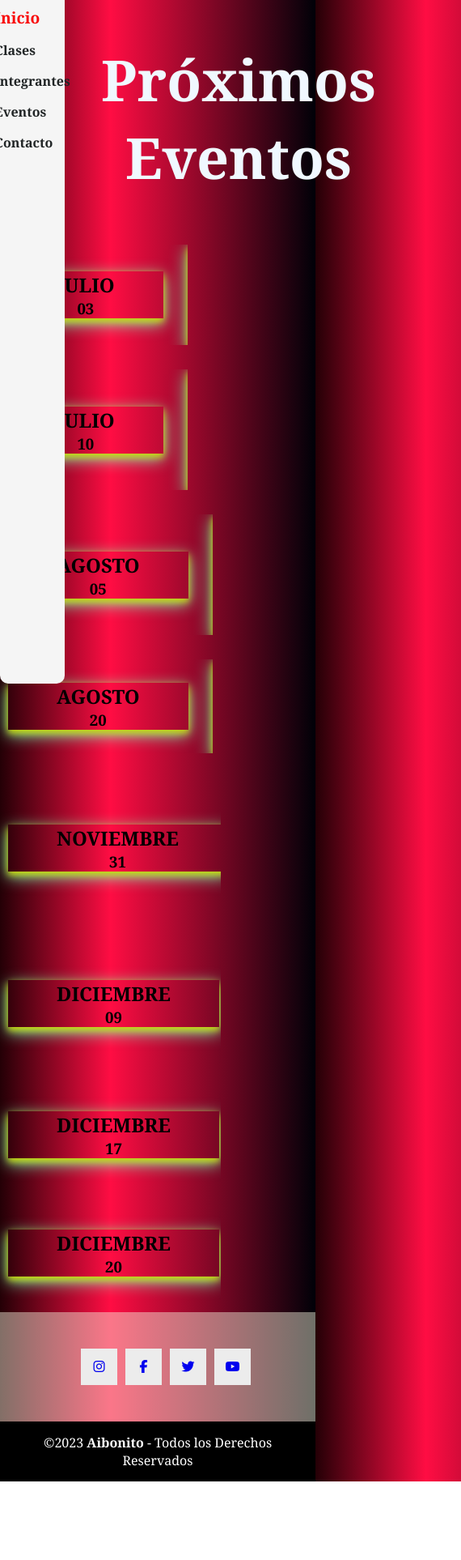
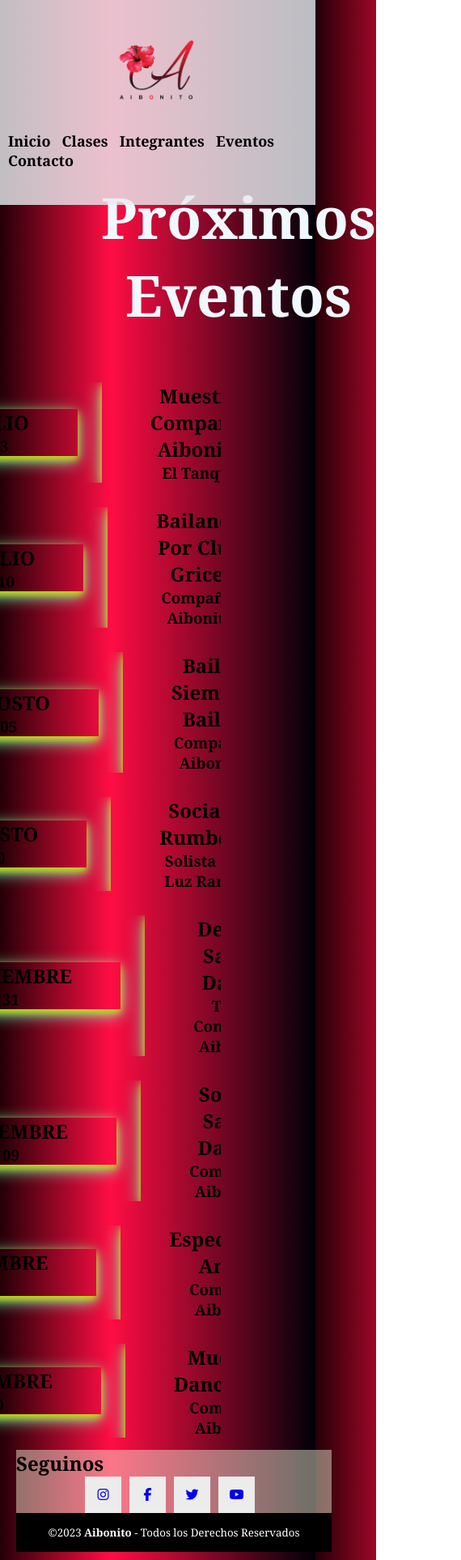
Before and after one commit to giulianapetruzzo/PF-PETRUZZO, a website: page pages/eventos2.html in a window 390 px wide. Shown: the whole page at 81% size, 570 px wide, since content can reach past the window. Before the commit the page ends 1829 px from the top, so only its background shows below. Drawn offline with Linux system fonts and the light colour scheme.

Commit message:
header ok - footer ok - en index

```diff
--- a/pages/eventos2.html
+++ b/pages/eventos2.html
@@ -23,14 +23,13 @@
             <img src="../assets/images/aibonito rojo chico.png" alt=""width="100px">
         </div>
         <nav>
-            <ul>
-                <a href="../index.html" class="nav-link">Inicio</a>
-                <a href="./clases2.html" class="nav-link">Clases</a>
-                <a href="./integrantes2.html" class="nav-link">Integrantes</a>
-                <a href="./eventos2.html" class="nav-link">Eventos</a>
-                <a href="./contacto2.html" class="nav-link">Contacto</a>
+            <ul class="navegacion">
+                <a href="../entrega2/index.html" class="nav-link">Inicio</a>
+                <a href="./pages/clases2.html" class="nav-link">Clases</a>
+                <a href="./pages/integrantes2.html" class="nav-link">Integrantes</a>
+                <a href="./pages/eventos2.html" class="nav-link">Eventos</a>
+                <a href="./pages/contacto2.html" class="nav-link">Contacto</a>
             </ul>
-
         </nav>
     </header>
     <div class="slider">
@@ -214,7 +213,7 @@
         </div>
     </div>
     <footer class="pie-de-pagina">
-        <div class="grupo-1">
+        <!-- <div class="grupo-1">
             <div class="box">
                 <figure>
                     <a href="#">
@@ -227,8 +226,8 @@
                 <p>Compañia de baile</p>
                 <p>Diferentes estilos</p>
                 <p>Grupos mixtos y femeninos - Multinivel</p>
-            </div>
-            <div class="box">
+            </div> -->
+            <!-- <div class="box"> -->
                 <h2>Seguinos</h2>
                 <div class="red-social">
                     <a href="#" class="fa fa-instagram"></a>
--- a/scss/layout/_footer.scss
+++ b/scss/layout/_footer.scss
@@ -1,4 +1,43 @@
-footer {
+footer{
+    box-sizing: content-box;
+    width:100%;
+    height: 30%;
+    background-color: rgba(245, 245, 220, 0.455);
+    border-radius: 0 0 10px 10px;
+    margin: 10px 20px 10px 20px;
+    div{
+        display: flex;
+        justify-content: center;
+        align-items: center;
+        align-items: center;
+        h2{
+            display: block;
+    font-size: 1.5em;
+    margin:10px 20px 10px 20px;
+    font-weight: bold;
+        }
+    }
+    .red-social a{
+        display:flex;
+        text-decoration: none;
+        width: 45px;
+        height: 45px;
+        line-height: 45px;
+        margin-right: 10px;
+        background-color: rgb(236, 236, 236);
+        text-align: center;
+        justify-content: center;
+        align-items: center;
+    }
+    .grupo-2 {
+        background-color: rgb(0, 0, 0);
+        padding: 15px 10px;
+        text-align: center;
+        color: rgb(255, 255, 255);
+}
+}
+
+/*footer {
     box-sizing: content-box;
     width: 100%;
     height: 10%;
@@ -66,4 +105,4 @@ footer {
             font-size: 16px;
         }
     }
-}
+}*/
--- a/scss/layout/_header.scss
+++ b/scss/layout/_header.scss
@@ -1,65 +1,30 @@
 header{
-    width:100%;
-    height: 70%;
-    /*height:90px;*/
-    background-color:rgba(245, 245, 220, 0.503);
     display: flex;
-    align-items:center;
-    justify-content:space-between;
-    padding:0 40px;
-    border-radius: 0 0 10px 10px;
-    margin: 0 auto;
-    /*padding:30px;*/
-    nav {
-        ul{
-            display: flex;
-                a{
-                    display: block;
-                    color: #212526;
-                    margin: 0 2px;
-                    font-weight: 600;
-                    padding: 8px 18px;
-                    transition: 0.2s;
-                    border-radius: 30px;
-                    /*text-decoration: none;
-                    color: black;
-                    margin: 0 2px;
-                    font-size: medium;
-                    padding: 8px 18px;
-                    transition: 0.2s;
-                    border-radius: 30px;*/
-                &:hover{
-                    color: rgb(249, 8, 8);
-                    font-size: larger;
-                    font-weight: bold;
-                    }
-                    }
-            }
-        }
-    .logotipo {
-        display:flex;
-        align-items: center;
-        color: black;
+    width: 100%;
+    height: 30%;
+    justify-content: space-between;
+    background-color: #e8ebefce;
+    align-items: center;
+    padding: 10px;
+    color: #e6dcdc;
+    font-size: 16px;
+    .logotipo{
+        display: block;
+    font-size: 2em;
+    margin-block-start: 0.67em;
+    margin-block-end: 0.67em;
+    margin-inline-start: 0px;
+    margin-inline-end: 0px;
+    font-weight: bold;
     }
-    .logotipo img {
-        margin-right: 10px;
-        margin-bottom: 10px;
-    }
-    label{
-    display: none;
-    height: fit-content;
-    cursor: pointer;
-    padding: 3px 8px;
-    border-radius: 5px;
-    transition: 0.2s;
-        &:hover{
-        background:#8873ec;
-    }
-        div{
-        width:30px ;
-        height: 2px;
-        margin-right: 6px 0 ;
-        background-color: #212526;
-        }
+    .navegacion a{
+        font-weight: 600;
+    padding-right: 10px;
+    font-size: 18px;
+    text-decoration: none;
+    color: #000000;
+    &:hover{
+        color: red;
     }
 }
+    }
--- a/scss/layout/_media320.scss
+++ b/scss/layout/_media320.scss
@@ -1,5 +1,5 @@
 @media(max-width:320px){
-    header{
+    /*header{
         width: 30px;
         height: 100vh;
         nav{
@@ -12,7 +12,7 @@
                 }
             }
         }
-    }
+    }*/
     .gallery{
         display: none;
     }
--- a/scss/layout/_media425.scss
+++ b/scss/layout/_media425.scss
@@ -31,4 +31,13 @@
     .video{
         display: none;
     }
+    .eventos{
+            .fechas{
+                display: flex;
+                justify-content: center;
+                align-items: center;
+                align-content: center;
+            }
+
+    }
 }
--- a/scss/layout/_media768.scss
+++ b/scss/layout/_media768.scss
@@ -3,26 +3,24 @@
                 top: 0;
                 left: 0;
                 position: absolute;
-            width: 20%;
-            height: 100vh;
                 display: flex;
                 flex-direction: column;
                 flex-wrap: nowrap;
                 align-content: flex-start;
                 justify-content: flex-start;
-            background-color: rgb(245, 245, 245);
+                background-color: #e8ebefce;
 
             /*flex-direction: column;
             box-sizing: content-box;
             height:fit-content;*/
 
-            div {
+            /*div {
                 img {
                     display: none;
                 }
+            }*/
         }
-        }
-
+    /*
         nav {
             display: flex;
             flex-direction: column;
@@ -43,13 +41,13 @@
             color: rgb(0, 0, 0);
             margin: 0;
     }
-
+*/
     h1 {
-        margin-top: 20px;
+        margin-top: 50px;
         margin-left: 200px;
     }
 
-    .gallery {
+    /*.gallery {
         margin-left: 200px;
 
         .pie-de-foto {
@@ -59,43 +57,46 @@
 
     p {
         margin-left: 200px;
+    }*/
+
+    /*.sabados2 {
+        margin-left: 200px;
+    }*/
+.equipo{
+    display: flex;
+    flex-direction: column;
+    margin-top: 190px;
+    justify-content: center;
+    align-items: center;
+    gap: 5px;
 }
-
-    .sabados2 {
-        margin-left: 200px;
-    }
-
     video {
         display: none;
     }
-
+.eventos{
+    width: 100%;
+    height: 100%;
+    flex-direction: column;
+    justify-content: center;
+    align-items: center;
+    align-content: center;
+    div{
+        h1{
+            display: flex;
+    flex-direction: row;
+            justify-content: center;
+            align-items: center;
+            font-size: 70px;
+    text-align: center;
+    color: aliceblue;
+    margin-top: 190px;
+    padding: 30px;
+        }
+    }
+}
     .slider {
         display: none;
     }
-
-    footer {
-        .grupo-1 {
-            margin: auto;
-            align-items: center;
-
-            .red-social {
-                display: flex;
-                align-content: center;
-                align-items: center;
-                margin-right: 10px;
-            }
-            .box{
-                p{
-                    margin: auto;
-                    align-items: center;
-                    align-content:center ;
-                }
-            }
-                }
-            }
-
-
-
 
     .clases {
         flex-direction: column;
```
Also changed, not shown: index.html (+4 -11 lines), pages/clases2.html (+8 -9 lines), pages/contacto2.html (+2 -2 lines), pages/integrantes2.html (+8 -9 lines), css/style.css. Lines whose indentation alone changed are shown as unchanged.
